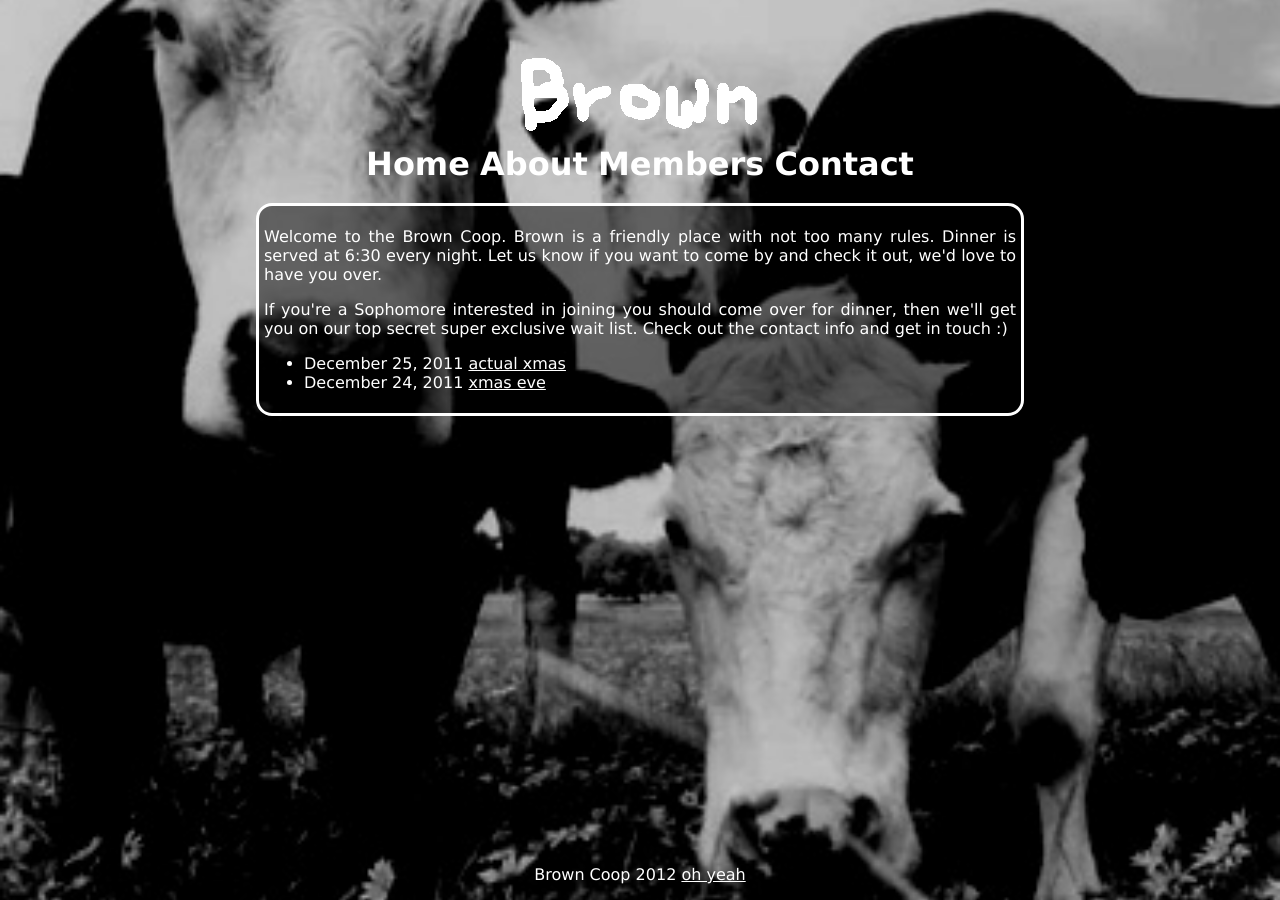
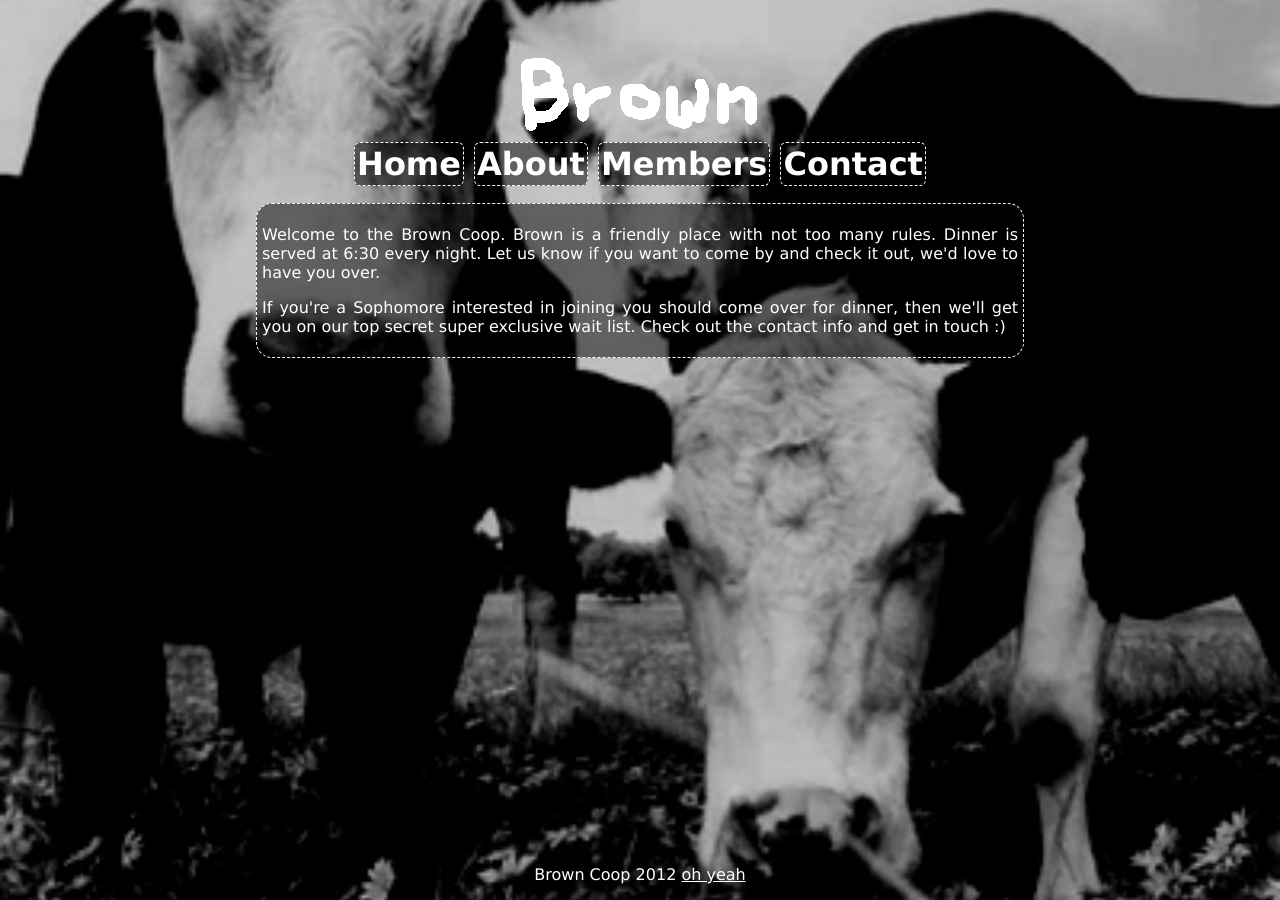
Before and after one commit to d136o/Brown-Coop-Online, a Jekyll site: the page built from index.html, in a window 1280 px wide. Built offline with Jekyll 4.4.1, drawn with Linux system fonts in a browser that asks for light colours; Markdown is read by kramdown in place of the engine named in the settings.

Commit message:
Deteled test posts. Changed menu styles. Looks better.

```diff
--- a/_posts/2011-12-24-MERRYXMAS.textile
+++ /dev/null
@@ -1,6 +0,0 @@
----
-layout: post
-title: xmas eve
----
-
-*happy xmas eve*
--- a/_posts/2011-12-25-MERRYXMAS.textile
+++ /dev/null
@@ -1,6 +0,0 @@
----
-layout: post
-title: actual xmas
----
-
-_happy baby jeesus day_
--- a/stylesheets/brown_style.css
+++ b/stylesheets/brown_style.css
@@ -40,11 +40,24 @@ header {
     color: white;
     text-decoration: none;
 
+    background-color: rgba(0,0,0,.5);
+    padding: 2px;
+    border-style: dashed;
+    border-width: thin;
+    border-radius: .2em;
+
 }
 
 .menu_item_active a {
     font-weight: bold;
     color: #F0F0F0;
+
+    background-color: rgba(0,0,0,.5);
+    text-decoration: none;
+    padding: 2px;
+    border-style: dashed;
+    border-width: thin;
+    border-radius: .2em;
 }
 
 a {
@@ -55,7 +68,8 @@ a {
     background-color: rgba(0,0,0,.5);
     padding: 5px;
     border-radius: 1em;
-    border-style: solid;
+    border-style: dashed;
+    border-width: thin;
 }
 
 footer{
```
